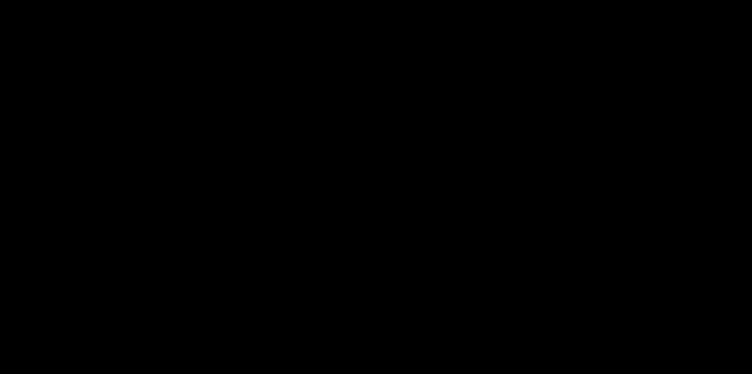
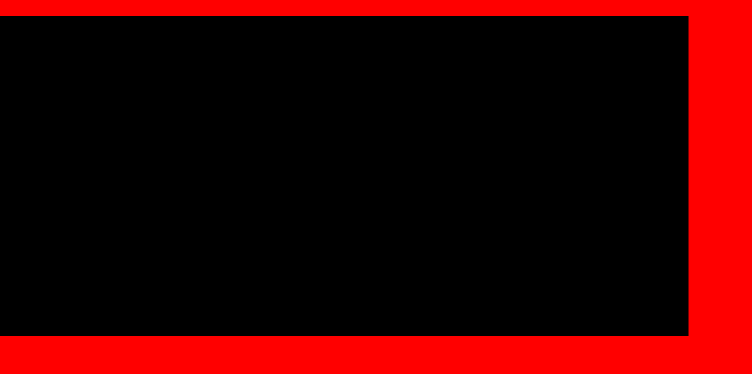
Before and after one commit to amansagar0403/portfolio, a Next.js app: page / in a window 1280 px wide. Shown: the top 374 px of the page, without its empty margins (0-752 px from the left). Built offline with nearby package versions, Linux system fonts and the light colour scheme.

Commit message:
base changes

```diff
--- a/src/app/page.module.css
+++ b/src/app/page.module.css
@@ -1,41 +1,53 @@
 .main {
   background-color: black;
+  width: 100%;
   height: 100vh;
+}
+.welcomeDiv {
   width: 100%;
+  height: 100vh;
   display: flex;
   justify-content: center;
+  text-align: center;
   align-items: center;
-  text-align: center;
+  animation: slideIn 3s ease-in-out;
+}
+.newDiv {
+  background-color: red;
+  width: 100%;
+  height: 100vh;
+  position: fixed;
+  top: 0;
+  left: 0;
+  z-index: 1;
+  animation: slideDown 3s ease-in-out;
+}
+.header {
+  color: white;
+  font-size: 7rem;
+  font-family: "Times New Roman", Times, serif;
+}
+.name {
+  background-color: black;
+  height: 20rem;
+  width: 98%;
+  margin: 1rem;
+  animation: slideIn 6s ease-in-out;
 }
 
-.welcome {
-  color: white;
-  font-size: 8rem;
-  font-family: "Times New Roman", Times, serif;
-  position: relative;
-  left: -200%; /* Start off-screen on the left */
-  transition: left 2s ease-in-out, font-size 1s ease-in-out; /* Smooth transition for left property */
-}
-
-.show-welcome {
-  left: 0; /* Move to the center of the screen */
-}
-@media screen and (max-width: 600px) {
-  .welcome {
-    font-size: 5rem; /* Adjust font size for smaller screens */
+@keyframes slideIn {
+  from {
+    transform: translate(-200%);
   }
-
-  .show-welcome {
-    font-size: 3rem; /* Adjust font size for smaller screens when in the center position */
+  to {
+    transform: translate(0%);
   }
 }
-
-@media screen and (max-width: 400px) {
-  .welcome {
-    font-size: 3rem; /* Adjust font size for even smaller screens */
+@keyframes slideDown {
+  from {
+    transform: translateY(-100vh);
   }
-
-  .show-welcome {
-    font-size: 2rem; /* Adjust font size for even smaller screens when in the center position */
+  to {
+    transform: translateY(0);
   }
 }
--- a/src/app/page.tsx
+++ b/src/app/page.tsx
@@ -3,31 +3,27 @@
 import styles from "./page.module.css";
 
 export default function Home() {
-  const [showWelcome, setShowWelcome] = useState(false);
+  const [showNewDiv, setShowNewDiv] = useState(false);
 
   useEffect(() => {
-    const showTimeout = setTimeout(() => {
-      setShowWelcome(true);
-    }, 1000);
+    // Set showNewDiv to true after the blinking animation (4 seconds)
+    const timeoutId = setTimeout(() => {
+      setShowNewDiv(true);
+    }, 4000);
 
-    const hideTimeout = setTimeout(() => {
-      setShowWelcome(false);
-    }, 4000);
-    return () => {
-      clearTimeout(showTimeout);
-      clearTimeout(hideTimeout);
-    };
+    return () => clearTimeout(timeoutId);
   }, []);
 
   return (
     <main className={styles.main}>
-      <h1
-        className={`${styles.welcome} ${
-          showWelcome ? styles["show-welcome"] : ""
-        }`}
-      >
-        Welcome
-      </h1>
+      <div className={styles.welcomeDiv}>
+        <h1 className={styles.header}>Welcome</h1>
+      </div>
+      {showNewDiv && (
+        <div className={styles.newDiv}>
+          <div className={styles.name}></div>
+        </div>
+      )}
     </main>
   );
 }
```
